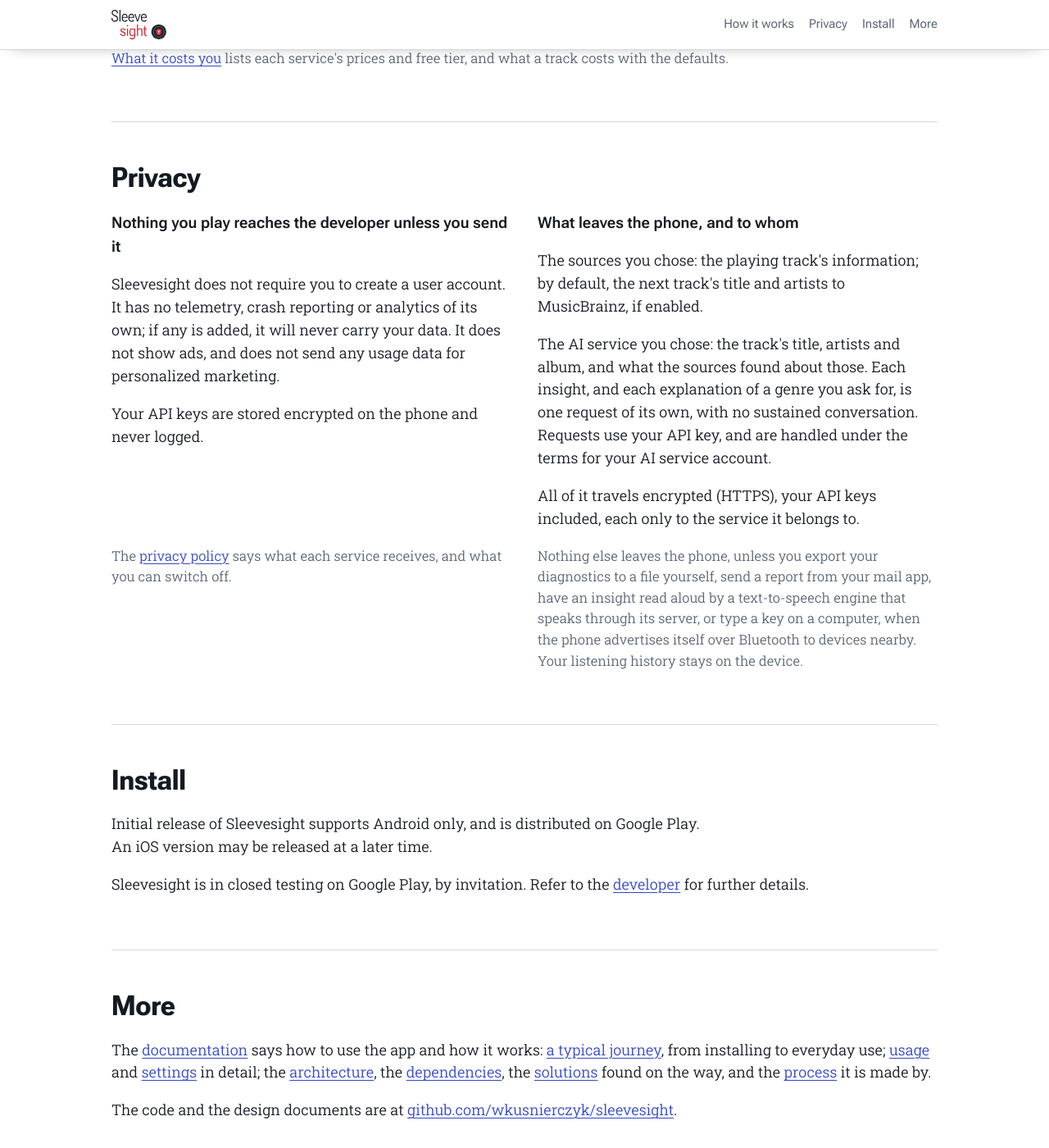
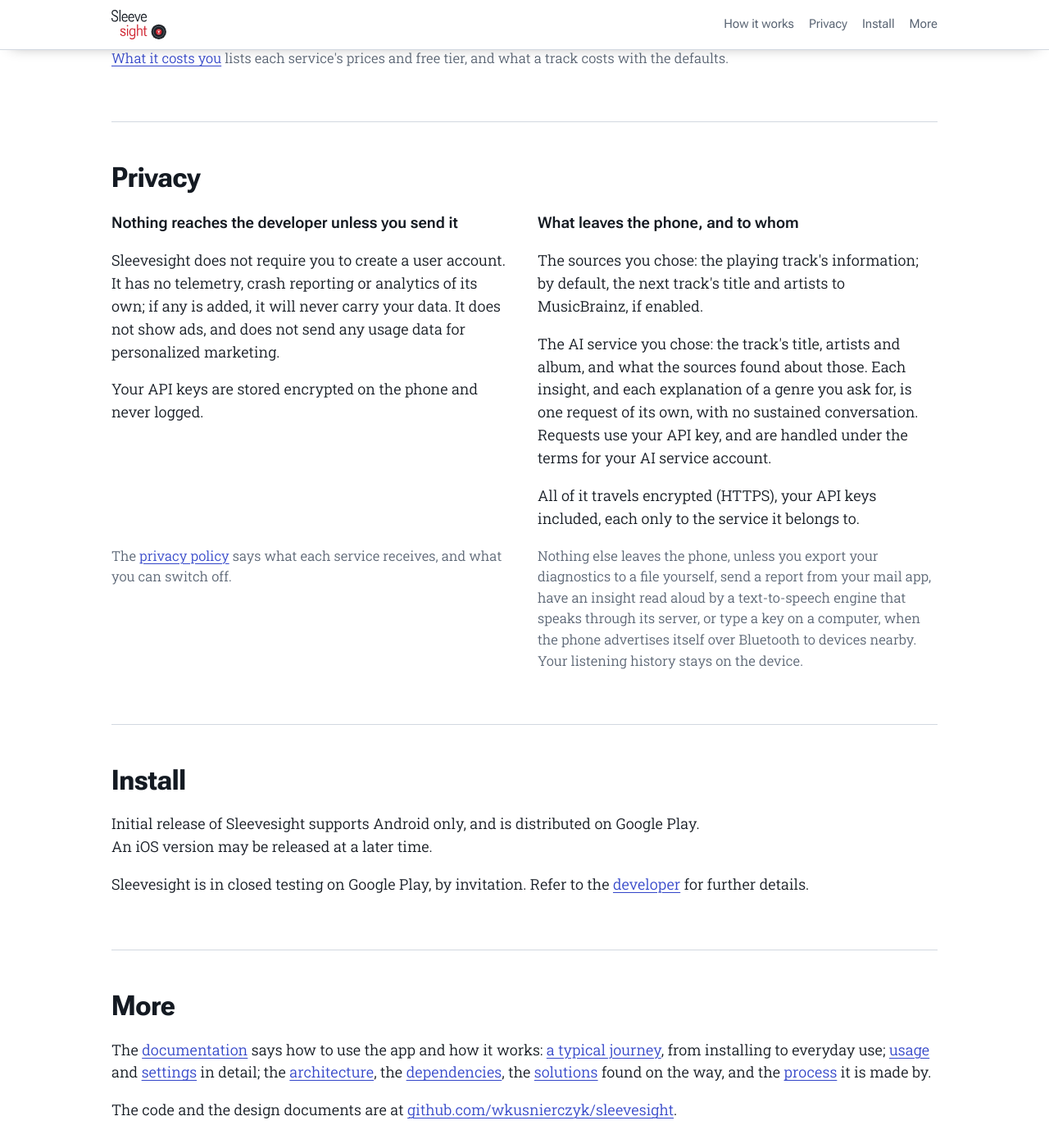
Before and after one commit to wkusnierczyk/sleevesight, a Jekyll site: the page built from index.html, in a window 1280 px wide and 1400 px high, scrolled down 4014 px. Shown: the whole window at 82% size. Built offline with Jekyll 4.4.1, drawn with Linux system fonts in a browser that asks for light colours; some of the changed text lies outside the part shown.

Commit message:
[DOCS] Product page: a shorter privacy heading, no comma after the flag
The product page's heading "Nothing you play reaches the developer unless
you send it" broke into two lines; it is now "Nothing reaches the developer
unless you send it". The made-in line (`_includes/made-in.html`, on every
page that shows it) drops the comma after the Swiss flag: "Made in
Switzerland [flag] in personal time, at private expense."

Co-Authored-By: Claude Opus 5.5 <noreply@anthropic.com>

```diff
--- a/_includes/made-in.html
+++ b/_includes/made-in.html
@@ -10,5 +10,5 @@
   baseline; hidden from screen readers, since the text names the country. The donate link is the
   platform in `.github/FUNDING.yml`.
 {% endcomment -%}
-<p class="made-in">Made in Switzerland&nbsp;<svg class="made-in-flag" viewBox="0 0 32 32" width="0.71em" height="0.71em" aria-hidden="true" focusable="false"><path fill="#da291c" d="M0 0h32v32H0z"/><path fill="#fff" d="M13 6h6v7h7v6h-7v7h-6v-7H6v-6h7z"/></svg>, in personal time, at private expense.<br>
+<p class="made-in">Made in Switzerland&nbsp;<svg class="made-in-flag" viewBox="0 0 32 32" width="0.71em" height="0.71em" aria-hidden="true" focusable="false"><path fill="#da291c" d="M0 0h32v32H0z"/><path fill="#fff" d="M13 6h6v7h7v6h-7v7h-6v-7H6v-6h7z"/></svg> in personal time, at private expense.<br>
 <a href="https://buymeacoffee.com/wkusnierczyk">Donate</a> to help cover development costs.</p>
--- a/index.html
+++ b/index.html
@@ -289,7 +289,7 @@ section h2{margin:0 0 20px;font-size:clamp(26px,4vw,34px);line-height:1.15;font-
   <div class="two">
     <div>
       <div>
-        <p class="lead">Nothing you play reaches the developer unless you send it</p>
+        <p class="lead">Nothing reaches the developer unless you send it</p>
         <p>Sleevesight does not require you to create a user account. It has no telemetry, crash reporting or analytics of its own; if any is added, it will never carry your data. It does not show ads, and does not send any usage data for personalized marketing.</p>
         <p>Your API keys are stored encrypted on the phone and never logged.</p>
       </div>
```
